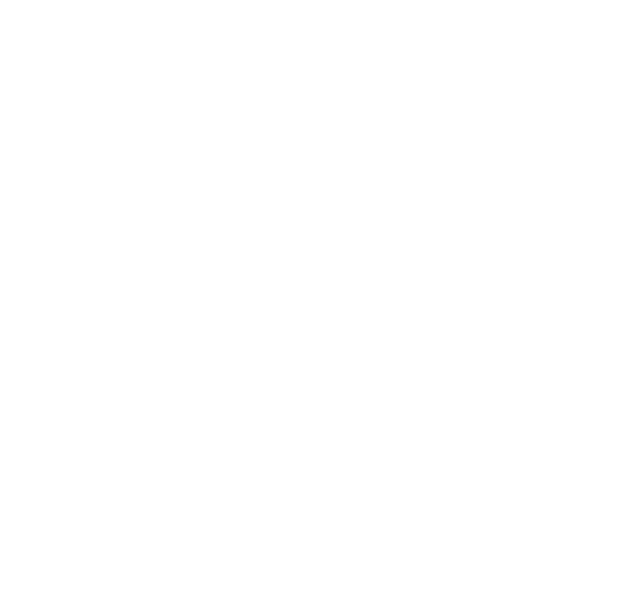
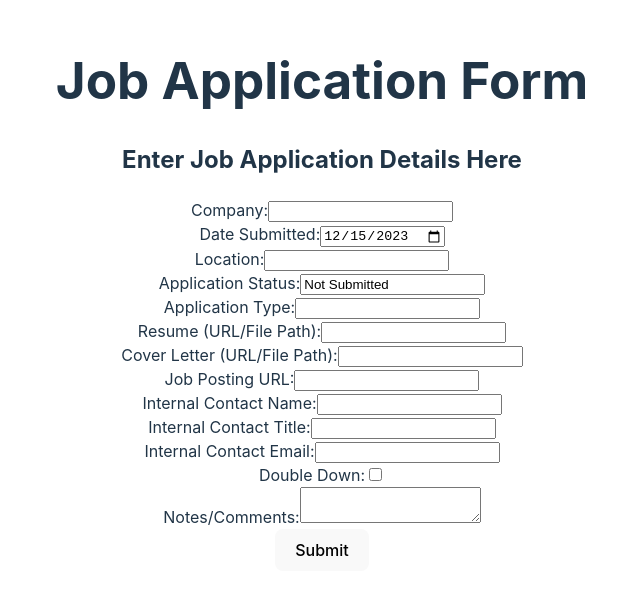
Before and after one commit to ElDuke717/job-application-tracker, a React (Vite) app: page / in a window 1280 px wide. Shown: the part 106-700 px from the top of the page, without its empty margins (318-958 px from the left). Built offline with nearby package versions, Linux system fonts and the light colour scheme.

Commit message:
render form and titles

```diff
--- a/src/App.tsx
+++ b/src/App.tsx
@@ -2,13 +2,14 @@
 import reactLogo from './assets/react.svg'
 import viteLogo from '/vite.svg'
 import './App.css'
+import JobForm from './components/JobForm'
 
 function App() {
   const [count, setCount] = useState(0)
 
   return (
     <>
-
+      <JobForm />
     </>
   )
 }
--- a/src/components/JobForm.tsx
+++ b/src/components/JobForm.tsx
@@ -100,6 +100,9 @@
 
   return (
     // JSX form
+    <>
+    <h1>Job Application Form</h1>
+    <h2>Enter Job Application Details Here</h2>
     <form onSubmit={handleSubmit}>
       <div>
         <label htmlFor="company">Company:</label>
@@ -258,6 +261,7 @@
 
       <button type="submit">Submit</button>
     </form>
+    </>
   );
 };
 
```
